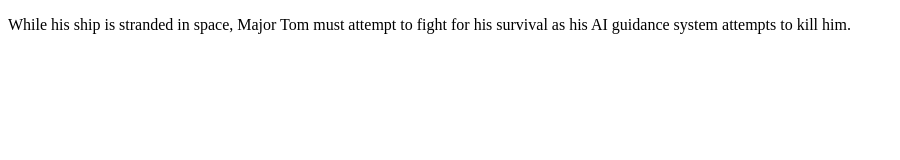
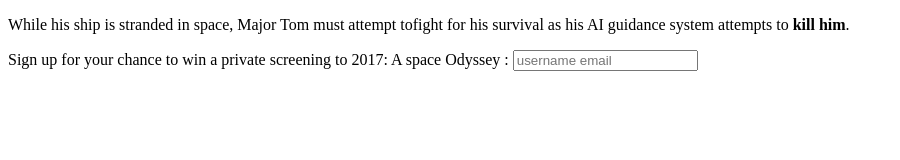
Before and after one commit to yuhangc9321/movie-project, a plain HTML site: page index.html in a window 1280 px wide. Shown: the whole page, without its empty margins (0-900 px from the left). Drawn offline with Linux system fonts and the light colour scheme.

Commit message:
space odyssey input

```diff
--- a/index.html
+++ b/index.html
@@ -6,6 +6,15 @@
   <link rel="stylesheet" href="style.css" type="text/css">
   </head>
   <body>
-<p>While his ship is stranded in space, Major Tom must attempt to fight for his survival as his AI guidance system attempts to<span class= "bol"> kill him</span>.</p>
+<p>While his ship is stranded in space, Major Tom must attempt tofight for his survival as his AI guidance system attempts to<span class= "bold"> kill him</span>.</p>
+
+ <div class="container">
+
+        <form action="http://www.w3schools.com/action_page.php" method="get">
+
+            Sign up for your chance to win a private screening to 2017: A space Odyssey :
+            <input type="text" name="name" placeholder="username email" required>
+  </div>
+
   </body>
 </html>
```
